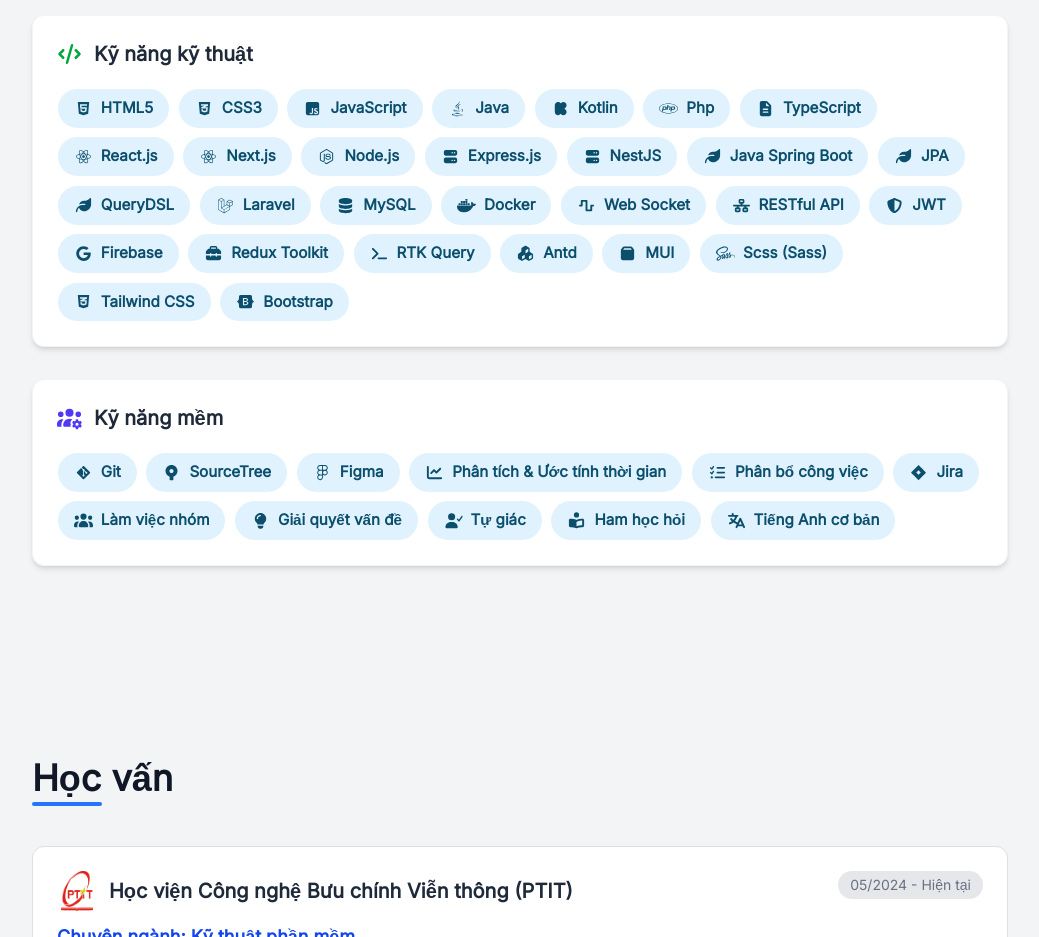
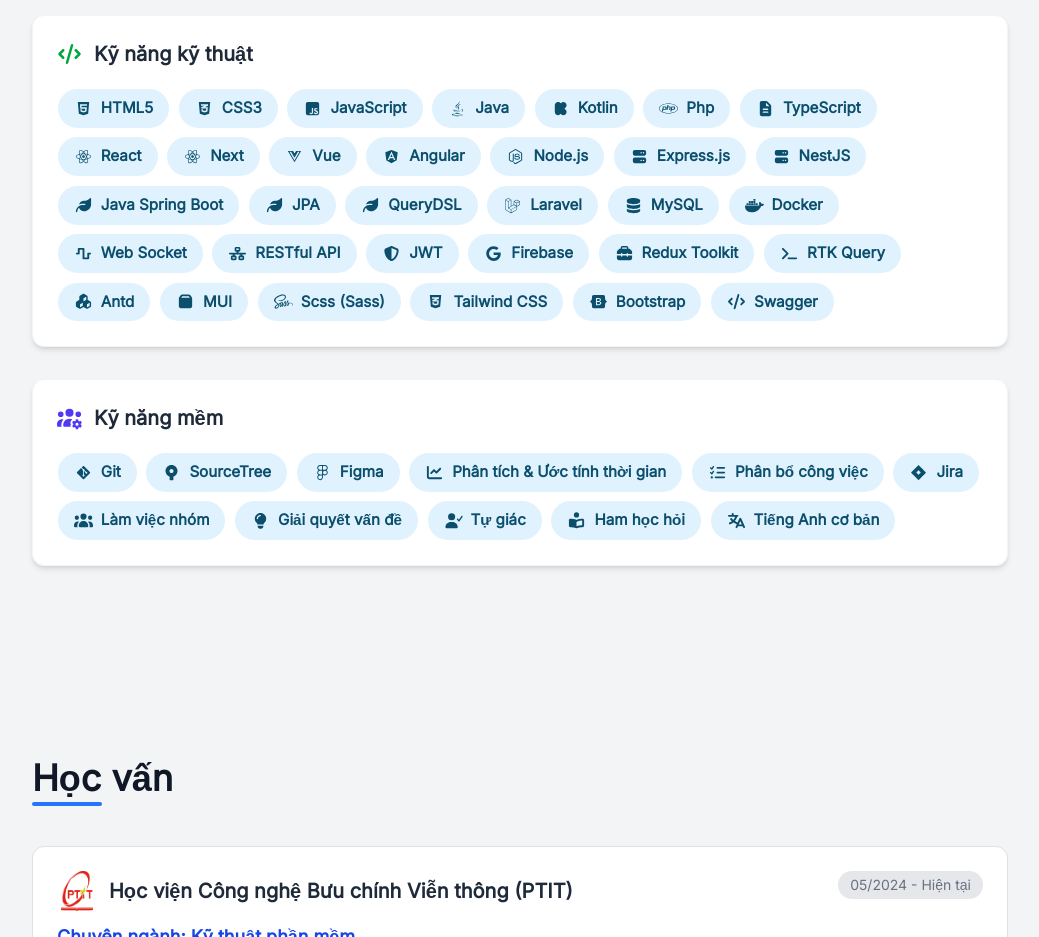
Before and after one commit to hoavannguyen1609/my-portfolio, a React (Vite) app: page / in a window 1280 px wide. Shown: the part 1460-2397 px from the top of the page, without its empty margins (120-1159 px from the left). Built offline with nearby package versions, Linux system fonts and the light colour scheme; no server answers; a web font is replaced by a local one.

Commit message:
[Update] Update technical skill

```diff
--- a/src/assets/jsons/technical-skill.json
+++ b/src/assets/jsons/technical-skill.json
@@ -56,7 +56,7 @@
         "rating": 4.5
     },
     {
-        "name": "React.js",
+        "name": "React",
         "icon": [
             "fab",
             "react"
@@ -64,12 +64,28 @@
         "rating": 4.5
     },
     {
-        "name": "Next.js",
+        "name": "Next",
         "icon": [
             "fab",
             "react"
         ],
         "rating": 4
+    },
+    {
+        "name": "Vue",
+        "icon": [
+            "fab",
+            "vuejs"
+        ],
+        "rating": 3
+    },
+    {
+        "name": "Angular",
+        "icon": [
+            "fab",
+            "angular"
+        ],
+        "rating": 2
     },
     {
         "name": "Node.js",
@@ -230,5 +246,13 @@
             "bootstrap"
         ],
         "rating": 4.5
+    },
+    {
+        "name": "Swagger",
+        "icon": [
+            "fas",
+            "code"
+        ],
+        "rating": 3.5
     }
 ]
--- a/src/components/AppLayout/AppHeader/AppHeader.tsx
+++ b/src/components/AppLayout/AppHeader/AppHeader.tsx
@@ -1,4 +1,4 @@
-import type { FC } from 'react';
+import type { FC, MouseEvent } from 'react';
 
 import { clsx } from 'clsx';
 import { useEffect } from 'react';
@@ -26,6 +26,17 @@
 
     if (mobileMenuElement) {
       mobileMenuElement.classList.toggle(cssModuleClasses['show']);
+    }
+  };
+
+  const handleSelectMobileMenu = (e: MouseEvent<HTMLLIElement>): void => {
+    e.preventDefault();
+    e.stopPropagation();
+
+    const mobileMenuElement = document.querySelector(`.${cssModuleClasses['mobile-menu']}`);
+
+    if (mobileMenuElement && mobileMenuElement.classList.contains(cssModuleClasses['show'])) {
+      mobileMenuElement.classList.remove(cssModuleClasses['show']);
     }
   };
 
@@ -150,32 +161,32 @@
         </div>
         <div className="p-3 overflow-hidden">
           <ul className={clsx('flex flex-col items-start gap-y-2', cssModuleClasses['mobile-menu__list'])}>
-            <li className="w-full">
+            <li onClick={handleSelectMobileMenu} className="w-full">
               <a href="#about" className="block px-3 py-3 text-gray-800 hover:bg-gray-100 transition duration-300">
                 {t('navAbout', 'Về tôi')}
               </a>
             </li>
-            <li className="w-full">
+            <li onClick={handleSelectMobileMenu} className="w-full">
               <a href="#skills" className="block px-3 py-3 text-gray-800 hover:bg-gray-100 transition duration-300">
                 {t('navSkills', 'Kỹ năng')}
               </a>
             </li>
-            <li className="w-full">
+            <li onClick={handleSelectMobileMenu} className="w-full">
               <a href="#experience" className="block px-3 py-3 text-gray-800 hover:bg-gray-100 transition duration-300">
                 {t('navExperience', 'Kinh nghiệm')}
               </a>
             </li>
-            <li className="w-full">
+            <li onClick={handleSelectMobileMenu} className="w-full">
               <a href="#education" className="block px-3 py-3 text-gray-800 hover:bg-gray-100 transition duration-300">
                 {t('navEducation', 'Học vấn')}
               </a>
             </li>
-            <li className="w-full">
+            <li onClick={handleSelectMobileMenu} className="w-full">
               <a href="#projects" className="block px-3 py-3 text-gray-800 hover:bg-gray-100 transition duration-300">
                 {t('navProjects', 'Dự án')}
               </a>
             </li>
-            <li className="w-full">
+            <li onClick={handleSelectMobileMenu} className="w-full">
               <a href="#contact" className="block px-3 py-3 text-gray-800 hover:bg-gray-100 transition duration-300">
                 Liên hệ
               </a>
```
Also changed, not shown: 1 other file (tests, documents, lock files or other folders).
